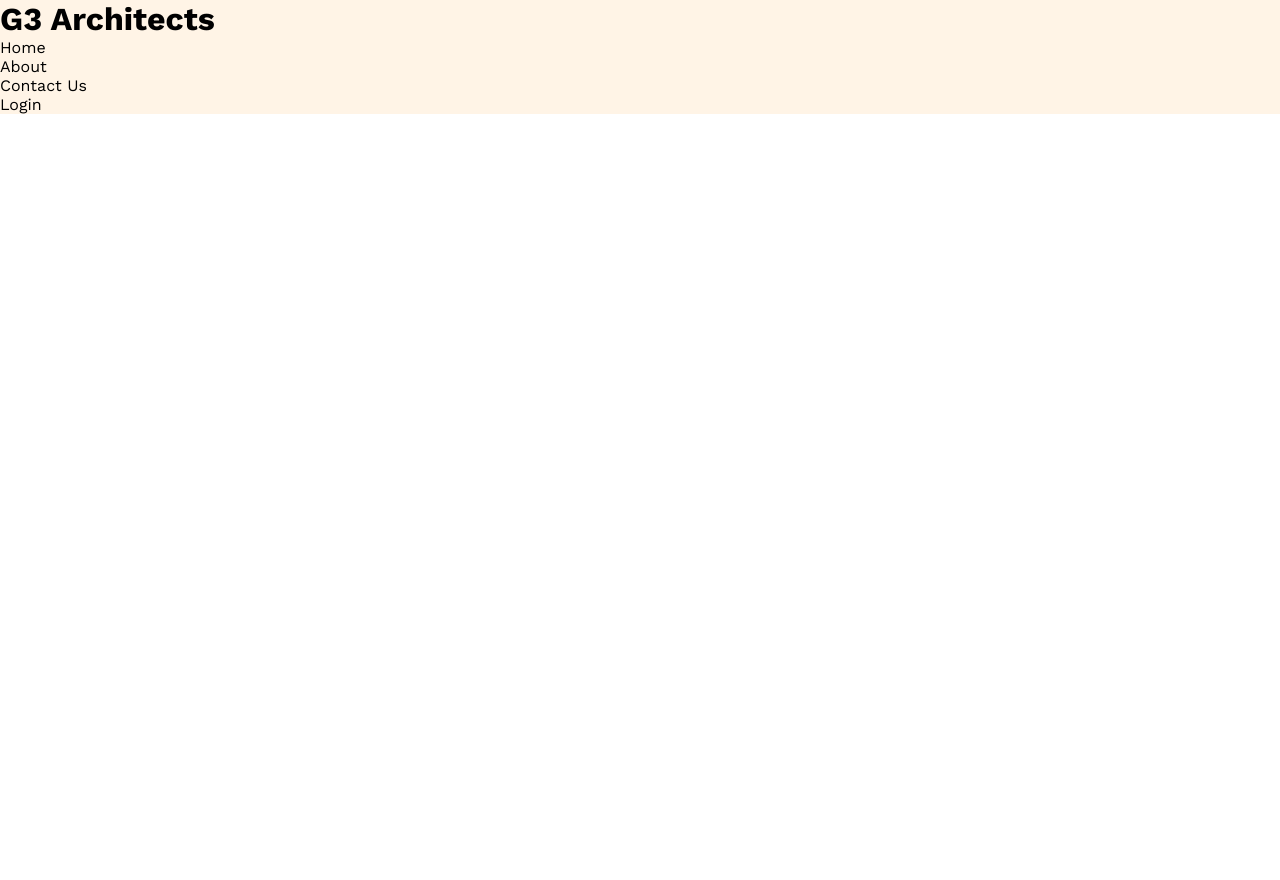
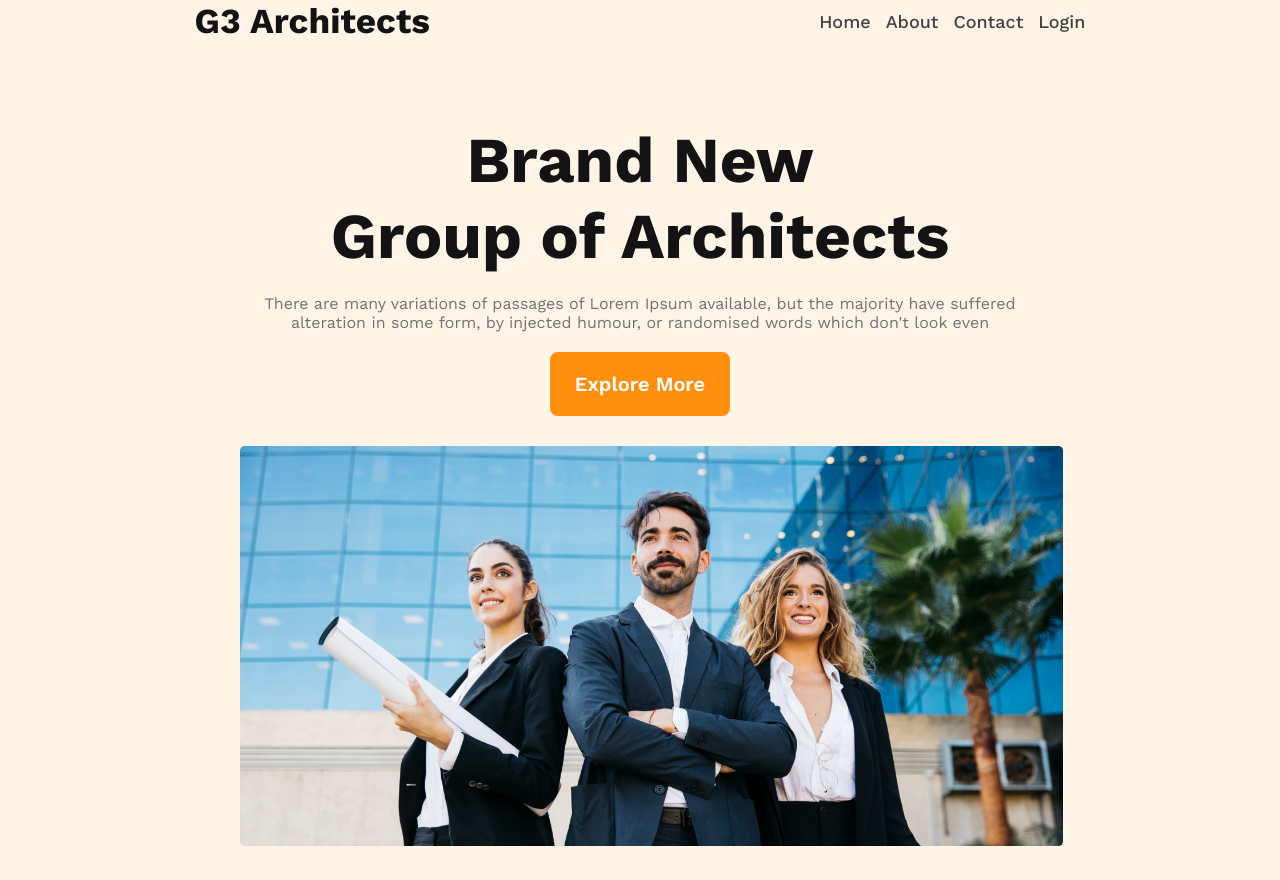
Before and after one commit to sagorcodes/g3-architects, a plain HTML site: page index.html in a window 1280 px wide. Before the commit the page ends 800 px from the top, so only its background shows below. Drawn offline with nearby package versions, Linux system fonts and the light colour scheme.

Commit message:
finish banner section

```diff
--- a/index.html
+++ b/index.html
@@ -16,18 +16,39 @@
   <body>
     <header>
       <div class="header-container">
-        <h1>G3 Architects</h1>
-        <nav>
-          <ol>
-            <li><a href="#"></a>Home</li>
-            <li><a href="#"></a>About</li>
-            <li><a href="#"></a>Contact Us</li>
-            <li><a href="#"></a>Login</li>
-          </ol>
-        </nav>
+        <div class="logo">
+          <h3>G3 Architects</h3>
+        </div>
+        <div class="menu">
+          <nav>
+            <ul>
+              <li><a href="#">Home</a></li>
+              <li><a href="#">About</a></li>
+              <li><a href="#">Contact</a></li>
+              <li><a href="#">Login</a></li>
+            </ul>
+          </nav>
+        </div>
       </div>
     </header>
-    <main></main>
+    <main>
+      <div class="banner-container">
+        <div class="banner-heading">
+          <h1 class="banner-title">
+            Brand New <br />
+            Group of Architects
+          </h1>
+          <p class="banner-description">
+            There are many variations of passages of Lorem Ipsum available, but
+            the majority have suffered alteration in some form, by injected
+            humour, or randomised words which don't look even
+          </p>
+          <button class="btn-primary">Explore More</button>
+        </div>
+        <!-- <button class="btn-primary">Explore More</button> -->
+        <img class="banner-pic" src="images/banner.png" alt="" />
+      </div>
+    </main>
     <footer></footer>
   </body>
 </html>
--- a/styles.css/architects.css
+++ b/styles.css/architects.css
@@ -1,9 +1,63 @@
-*{
-    margin: 0;
-    padding: 0;
-    font-family: 'Work Sans', sans-serif;
+* {
+  margin: 0;
+  padding: 0;
+  font-family: "Work Sans", sans-serif;
 }
-header{
-    background: rgba(255, 144, 14, 0.10);
-
+header {
+  background: rgba(255, 144, 14, 0.1);
 }
+.header-container {
+  display: flex;
+  justify-content: space-around;
+  align-items: center;
+}
+.logo {
+  color: var(--dark-01, #131313);
+  font-size: 30px;
+}
+nav ul {
+  display: flex;
+  gap: 15px;
+  font-size: 18px;
+  font-weight: 500;
+}
+nav li {
+  list-style: none;
+}
+nav a {
+  text-decoration: none;
+  color: var(--dark-02, #424242);
+}
+/* banner section start  */
+.banner-container {
+  background: rgba(255, 144, 14, 0.1);
+  padding: 30px 240px;
+}
+.banner-heading {
+  color: var(--dark-01, #131313);
+  padding: 50px 0 10px 0;
+  text-align: center;
+}
+.banner-title {
+  color: var(--dark-01, #131313);
+  font-size: 64px;
+  margin-bottom: 20px;
+}
+.banner-description {
+  color: var(--dark-03, #727272);
+  font-size: 16px;
+}
+.banner-pic {
+  height: 400px;
+}
+.btn-primary {
+  border: none;
+  border-radius: 8px;
+  background: #ff900e;
+  width: 180px;
+  height: 64px;
+  color: #fff;
+  font-size: 20px;
+  font-weight: 600;
+  margin: 20px;
+}
```
